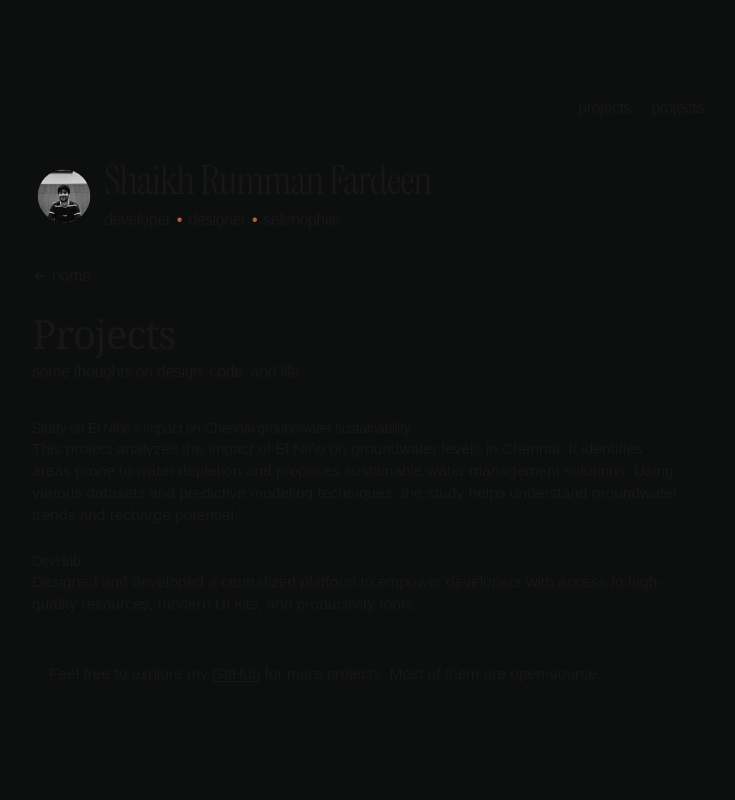
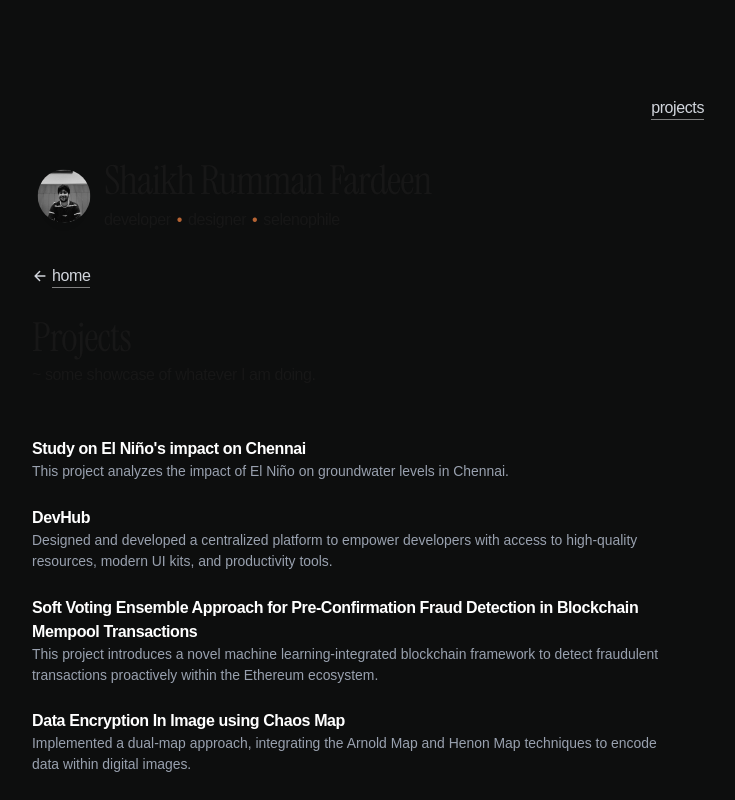
Before and after one commit to srummanf/vetrina, a Next.js app: page /projects in a window 1280 px wide. Shown: the top 800 px of the page, without its empty margins (272-1007 px from the left). Built offline with nearby package versions, Linux system fonts and the light colour scheme; no server answers.

Commit message:
refactor and fix : `Refactored CSS and updated project page and components to use new custom classes and styles.`

```diff
--- a/app/globals.css
+++ b/app/globals.css
@@ -71,39 +71,6 @@ body {
   cursor: crosshair;
 }
 
-
-@keyframes spin-slow {
-  from {
-    transform: rotate(0deg);
-  }
-  to {
-    transform: rotate(360deg);
-  }
-}
-
-.animate-spin-slower {
-  animation: spin-slow 4s linear infinite; /* adjust duration for desired speed */
-}
-
-.hover-underline::after {
-  content: "";
-  position: absolute;
-  bottom: 0;
-  left: 0;
-  height: 1px;
-  width: 100%;
-  background-image: linear-gradient(gray, gray);
-  transform: scaleX(1);
-  transform-origin: 0 100%;
-  transition: transform 0.25s ease-out;
-}
-
-.hover-underline:hover::after {
-  transform: scaleX(0);
-}
-
-
-
 body::-webkit-scrollbar {
   width: 8px;
 }
@@ -131,7 +98,7 @@ h2 {
 }
 
 p {
-  font-size: 0.97rem;
+  /* font-size: 0.97rem; */
   /* line-height: 1.625; */
   /* margin-bottom: 0.25rem; */
   letter-spacing: 0em;
@@ -143,30 +110,6 @@ footer p {
   font-size: 0.9rem;
   font-weight: 450;
   letter-spacing: normal;
-}
-
-.divider {
-  color: #71717a;
-  font-size: 1.125rem;
-  width: 100%;
-  margin-top: 2.5rem;
-  margin-bottom: 2.5rem;
-}
-
-.bg-hoverColor {
-  background-color: var(--hover-color);
-}
-
-.font-instrument_serif {
-  font-family: "Instrument Serif", serif;
-  font-weight: 400;
-  font-style: normal;
-}
-
-@media (min-width: 1024px) {
-  .divider {
-    width: 55%;
-  }
 }
 
 a {
@@ -227,7 +170,7 @@ article > h3,
 article > h4 {
   color: #fafafa;
   font-weight: 400;
-  font-size: 1.125rem;
+  /* font-size: 1.125rem; */
   letter-spacing: -0.015em;
   margin-bottom: 1rem;
   line-height: 1.25;
@@ -301,4 +244,65 @@ mark {
   color: var(--code-fn);
 }
 
+/* --------------------------------------- CUSTOM CLASSES ------------------------------------------------------------- */
+
+.divider {
+  color: #71717a;
+  font-size: 1.125rem;
+  width: 100%;
+  margin-top: 2.5rem;
+  margin-bottom: 2.5rem;
+}
+
+.bg-hoverColor {
+  background-color: var(--hover-color);
+}
+
+.font-instrument_serif {
+  font-family: "Instrument Serif", serif;
+  font-weight: 400;
+  font-style: normal;
+}
+
+.animate-spin-slower {
+  animation: spin-slow 4s linear infinite; /* adjust duration for desired speed */
+}
+
+.hover-underline::after {
+  content: "";
+  position: absolute;
+  bottom: 0;
+  left: 0;
+  height: 1px;
+  width: 100%;
+  background-image: linear-gradient(gray, gray);
+  transform: scaleX(1);
+  transform-origin: 0 100%;
+  transition: transform 0.25s ease-out;
+}
+
+.hover-underline:hover::after {
+  transform: scaleX(0);
+}
+
+/*  --------------------------------------- ANIMATION and KEYFRAMES ------------------------------------------------------------- */
+@keyframes spin-slow {
+  from {
+    transform: rotate(0deg);
+  }
+  to {
+    transform: rotate(360deg);
+  }
+}
+
+/*  --------------------------------------- MEDIA QUERIES ------------------------------------------------------------- */
+@media (min-width: 1024px) {
+  .divider {
+    width: 55%;
+  }
+}
+
+
+/*  --------------------------------------- NOTES ------------------------------------------------------------- */
+
 /*Initial Gradient - bg-gradient-to-tr from-zinc-950 via-[#242a2b] to-neutral-950 */
--- a/app/projects/page.tsx
+++ b/app/projects/page.tsx
@@ -9,14 +9,14 @@ const page = () => {
   return (
     <>
       <Subheader />
-      <h1 className="font-serif text-[2.5rem] tracking-tight text-primary">
+      <h1 className="font-instrument_serif text-[2.5rem] tracking-tight text-primary">
         Projects
       </h1>
       <h2 className="text-base font-medium tracking-tight text-foreground">
-        some thoughts on design, code, and life.
+        ~ some showcase of whatever I am doing.
       </h2>
 
-      <section className="pt-4">
+      <section className="pt-8">
 
         <div className="pt-1.5">
           {projects.map((project) => (
--- a/components/Header.tsx
+++ b/components/Header.tsx
@@ -1,3 +1,4 @@
+import { cn } from "@/lib/utils";
 import Link from "next/link";
 import { IoArrowBack } from "react-icons/io5";
 
@@ -28,14 +29,13 @@ export default function Header({ showHomeLink = false }: HeaderProps) {
           href="/projects"
           className="hover:text-accent underline-offset-4 transition duration-150 ease-in-out hover:underline"
         >
-          <span className="text-primary">projects</span>
+          <span className={cn(
+            "relative inline-block hover-underline text-gray-300 hover:text-[#b56333] transition-colors"
+          )}>
+            projects
+          </span>
         </Link>
-        <Link
-          href="/projects"
-          className="hover:text-accent underline-offset-4 transition duration-150 ease-in-out hover:underline"
-        >
-          <span className="text-primary">projects</span>
-        </Link>
+
       </div>
     </nav>
   );
--- a/components/ProjectCard.tsx
+++ b/components/ProjectCard.tsx
@@ -18,12 +18,12 @@ export default function ProjectCard({ project }: ProjectCardProps) {
         rel="noreferrer"
         className="group relative -mx-3 w-full transform rounded-lg px-3 py-2 transition-all duration-300 ease-in-out md:hover:scale-[1.02] hover:bg-[#171717]"
       >
-        <div className="flex items-center justify-between text-sm font-medium tracking-tight text-foreground md:group-hover:text-accent">
+        <div className="flex items-center justify-between font-medium tracking-tight md:group-hover:text-accent">
           <div className="flex items-center">
-            <h3 className="text-primary">{project.title}</h3>
+            <h1 className="text-[1rem] font-bold text-white">{project.title}</h1>
           </div>
         </div>
-        <p className="text-sm text-foreground">{project.description}</p>
+        <p className="text-[0.87rem] text-gray-400">{project.description}</p>
       </Link>
     </div>
   )
--- a/components/Subheader.tsx
+++ b/components/Subheader.tsx
@@ -1,27 +1,26 @@
+import { cn } from "@/lib/utils";
 import Link from "next/link";
 import { IoArrowBack } from "react-icons/io5";
-
-
 
 const Subheader = () => {
   return (
     <nav className="flex items-center justify-between pb-4 tracking-tight">
-
-        <div>
-          <Link
-            href="/"
-            className="hover:text-accent underline-offset-4 transition duration-150 ease-in-out hover:underline"
-          >
-            <span className="text-primary flex items-center gap-1">
-              <IoArrowBack className="w-4 h-4" />
+      <div>
+        <Link href="/" className="group text-gray-300 hover:text-[#b56333] transition-colors">
+          <span className="inline-flex items-center gap-1">
+            <IoArrowBack className="w-4 h-4" />
+            <span
+              className={cn(
+                "relative hover-underline transition-colors"
+              )}
+            >
               home
             </span>
-          </Link>
-        </div>
+          </span>
+        </Link>
+      </div>
+    </nav>
+  );
+};
 
-
-    </nav>
-  )
-}
-
-export default Subheader
+export default Subheader;
--- a/data/projects.ts
+++ b/data/projects.ts
@@ -10,9 +10,9 @@ export interface Project {
 export const projects: Project[] = [
   {
     id: 1,
-    title: "Study on El Niño's impact on Chennai groundwater sustainability",
+    title: "Study on El Niño's impact on Chennai",
     description:
-      "This project analyzes the impact of El Niño on groundwater levels in Chennai. It identifies areas prone to water depletion and proposes sustainable water management solutions. Using various datasets and predictive modeling techniques, the study helps understand groundwater trends and recharge potential.",
+      "This project analyzes the impact of El Niño on groundwater levels in Chennai.",
     link: "https://github.com/srummanf/ElNino-Anomaly-Study",
   },
   {
@@ -22,4 +22,39 @@ export const projects: Project[] = [
       "Designed and developed a centralized platform to empower developers with access to high-quality resources, modern UI kits, and productivity tools. ",
     link: "https://hkhub.vercel.app/",
   },
+  {
+    id: 3,
+    title: "Soft Voting Ensemble Approach for Pre-Confirmation Fraud Detection in Blockchain Mempool Transactions",
+    description:
+      "This project introduces a novel machine learning-integrated blockchain framework to detect fraudulent transactions proactively within the Ethereum ecosystem. ",
+    link: "https://github.com/srummanf/Fraud-Blockchain-Transaction-Detection",
+  },
+  {
+    id: 3,
+    title: "Data Encryption In Image using Chaos Map",
+    description:
+      "Implemented a dual-map approach, integrating the Arnold Map and Henon Map techniques to encode data within digital images.",
+    link: "https://github.com/srummanf/Chaos-Map-Data-Encryption",
+  },
+  {
+    id: 3,
+    title: "Dyslexia Prediction App",
+    description:
+      "Developed an application using Python and Streamlit to predict Dyslexia from handwriting images.",
+    link: "https://github.com/srummanf/Dyslexia-Detection-from-Handwriting",
+  },
+  {
+    id: 3,
+    title: "Early Detection Of Retinopathy of Prematurity",
+    description:
+      "Conducted research on the early detection of retinopathy of prematurity, culminating in a machine learning paper.",
+    link: "https://github.com/srummanf/Early-detection-of-Retinopathy-of-Prematurity-ROP",
+  },
+  {
+    id: 3,
+    title: "Artificial Intelligence Based ANPR System with FRS",
+    description:
+      "Developed a smart surveillance solution that enhances traditional ANPR and FRS systems by addressing visibility issues (fog, rain, reflections, dust).",
+    link: "https://github.com/mohammadshaad/codephilics-vitish",
+  },
 ];
```
